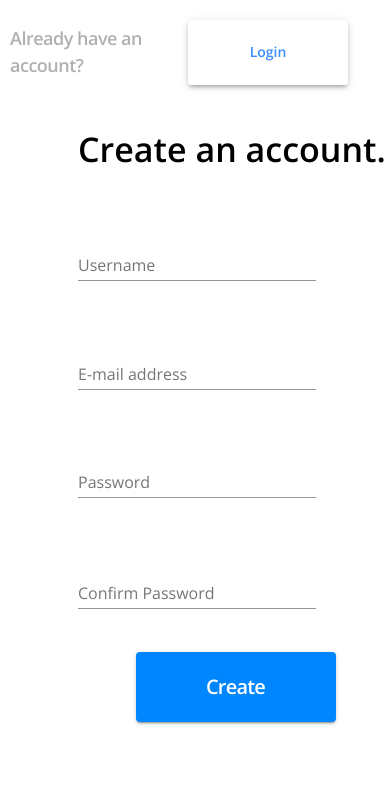
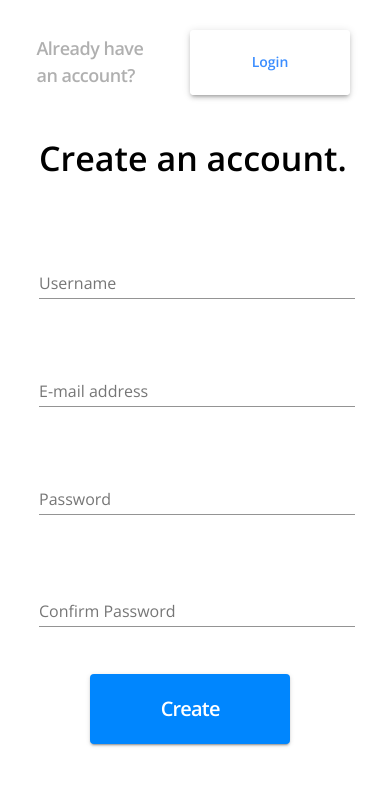
Before and after one commit to parryk303/messenger-9040, a React (Create React App) app in the folder client/: page / in a window 390 px wide. Shown: the top 786 px of the page. Built offline with nearby package versions, Linux system fonts and the light colour scheme; no server answers.

Commit message:
Add styling for responsive design

```diff
--- a/client/src/Login.js
+++ b/client/src/Login.js
@@ -27,8 +27,17 @@ const useStyles = makeStyles((theme) => ({
     display: "flex",
     justifyContent: "flex-end",
     alignItems: "center",
-    padding: "10px 40px 0px 10px",
-    margin: "2.5% 0.5% 11% 0%",
+    padding: "10px 40px 0px 15px",
+    [theme.breakpoints.up("xs")]: {
+      margin: "5% 0% 11% 5.5%",
+    },
+    [theme.breakpoints.up("sm")]: {
+      margin: "7% 4% 7% 3%",
+
+    },
+    [theme.breakpoints.up("md")]: {
+      margin: "2.5% 0.5% 4% 0%"
+    },
   },
   suggestionLine: {
     fontSize: 18,
@@ -46,11 +55,29 @@ const useStyles = makeStyles((theme) => ({
     marginLeft: "30%",
     letterSpacing: -0.8,
     color: "white",
+    [theme.breakpoints.down("xs")]: {
+      margin: "10% 0% 3% 20%",
+    },
+    [theme.breakpoints.up("sm")]: {
+      margin: "10% 5% 7% 30%",
+    },
+    [theme.breakpoints.up("md")]: {
+      margin: "10% 5% 0% 36%",
+    },
   },
   formBox: {
     display: "flex",
     flexDirection: "column",
     marginLeft: "20%",
+    [theme.breakpoints.up("xs")]: {
+      margin: "0% 0% 0% 10%",
+    },
+    [theme.breakpoints.up("sm")]: {
+      margin: "0% 5% 7% 23%",
+    },
+    [theme.breakpoints.up("md")]: {
+      margin: "0% 5% 0% 23%",
+    },
   },
   formContainer: {
     height: 600,
@@ -69,7 +96,7 @@ const useStyles = makeStyles((theme) => ({
     }
   },
   form: {
-    width: "70%",
+    width: "90%",
   },
 }));
 
--- a/client/src/Signup.js
+++ b/client/src/Signup.js
@@ -28,8 +28,17 @@ const useStyles = makeStyles((theme) => ({
     display: "flex",
     justifyContent: "flex-end",
     alignItems: "center",
-    padding: "10px 40px 0px 10px",
-    margin: "2.5% 0.5% 11% 0%",
+    padding: "10px 40px 0px 15px",
+    [theme.breakpoints.up("xs")]: {
+      margin: "5% 0% 11% 5.5%",
+    },
+    [theme.breakpoints.up("sm")]: {
+      margin: "7% 4% 7% 3%",
+
+    },
+    [theme.breakpoints.up("md")]: {
+      margin: "2.5% 0.5% 4% 0%"
+    },
   },
   suggestionLine: {
     fontSize: 18,
@@ -47,11 +56,29 @@ const useStyles = makeStyles((theme) => ({
     marginLeft: "30%",
     letterSpacing: -0.8,
     color: "white",
+    [theme.breakpoints.down("xs")]: {
+      margin: "10% 0% 3% 20%",
+    },
+    [theme.breakpoints.up("sm")]: {
+      margin: "10% 5% 7% 30%",
+    },
+    [theme.breakpoints.up("md")]: {
+      margin: "10% 5% 0% 36%",
+    },
   },
   formBox: {
     display: "flex",
     flexDirection: "column",
     marginLeft: "20%",
+    [theme.breakpoints.up("xs")]: {
+      margin: "0% 0% 0% 10%",
+    },
+    [theme.breakpoints.up("sm")]: {
+      margin: "0% 5% 7% 23%",
+    },
+    [theme.breakpoints.up("md")]: {
+      margin: "0% 5% 0% 23%",
+    },
   },
   formContainer: {
     height: 600,
@@ -70,7 +97,7 @@ const useStyles = makeStyles((theme) => ({
     }
   },
   form: {
-    width: "70%",
+    width: "90%",
   },
 }));
 
--- a/client/src/themes/theme.js
+++ b/client/src/themes/theme.js
@@ -23,4 +23,11 @@ export const theme = createTheme({
     secondary: { main: "#B0B0B0" },
     secondaryTrans: { main: "rgb(58, 141, 255, 0.8)"},
   },
+  breakpoints: {
+    xs: 0,
+    sm: 600,
+    md: 960,
+    lg: 1280,
+    xl: 1920,
+  },
 });
```
